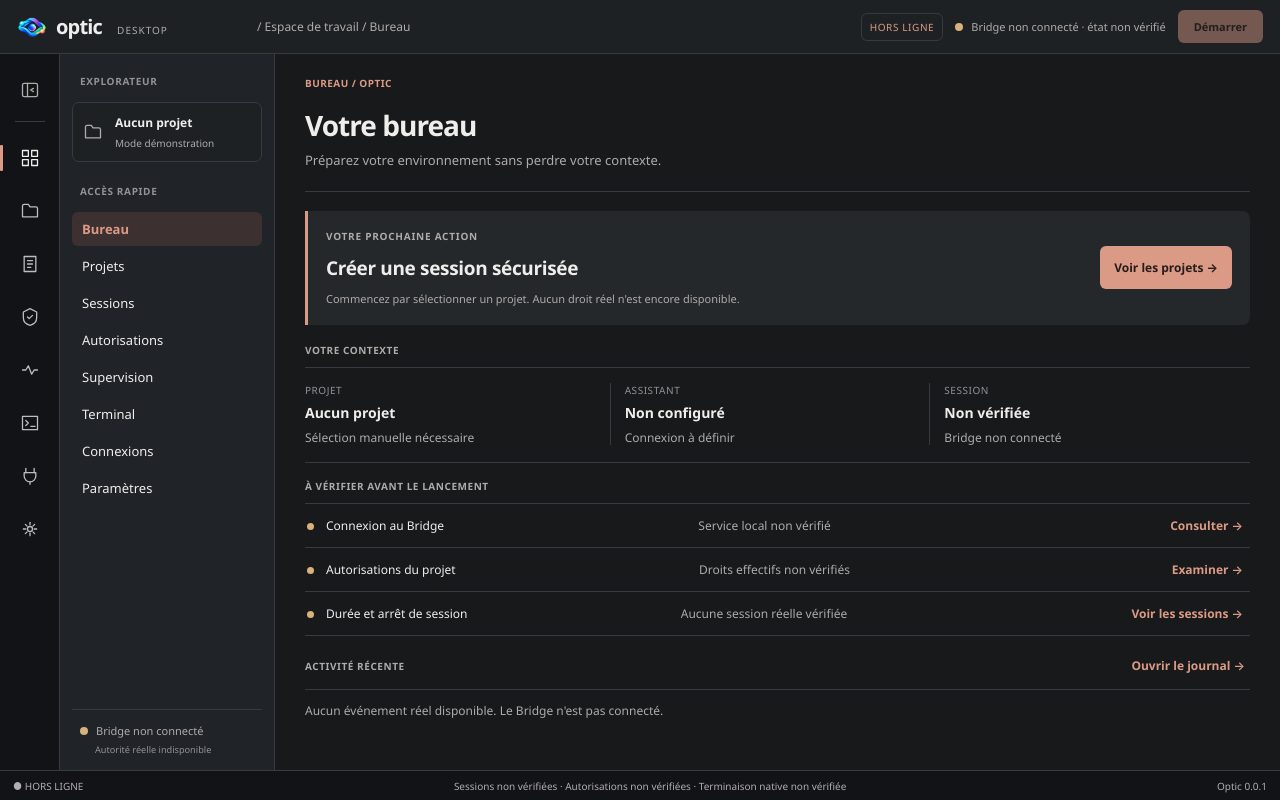
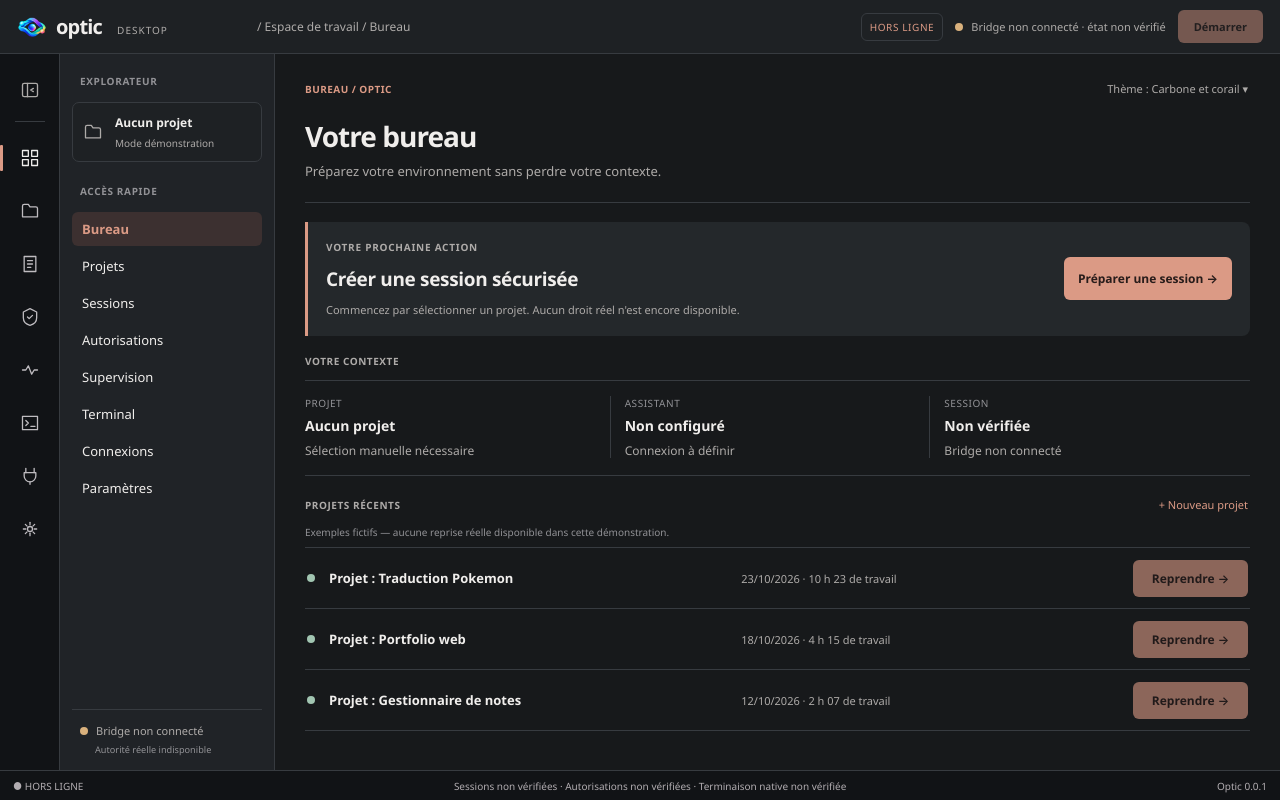
Before and after one commit to ELITEAYOTO/Alpha-Optic-APP, a React (Vite) app: page / in a window 1280 px wide. Built offline with nearby package versions, Linux system fonts and the light colour scheme.

Commit message:
feat(ui-d): align light/dark home and show safe recent-project demo

```diff
--- a/src/app/App.tsx
+++ b/src/app/App.tsx
@@ -7,6 +7,8 @@ import { DeveloperTerminalScreen } from "../features/terminal";
 import { SettingsScreen } from "../features/settings";
 import { UpdatesPanel } from "../features/updates";
 import packageInfo from "../../package.json";
+
+type Appearance = "dark" | "light";
 
 const descriptions: Record<Destination, string> = {
   home: "Le point de départ de votre espace de travail.",
@@ -21,9 +23,11 @@ const descriptions: Record<Destination, string> = {
 
 export function App() {
   const [section, setSection] = useState<Destination>("home");
+  const [appearance, setAppearance] = useState<Appearance>("dark");
   const item = destinations.find(({ id }) => id === section);
   const content = section === "home"
-    ? <OverviewScreen onNavigate={setSection} />
+    ? <OverviewScreen onNavigate={setSection} appearance={appearance}
+        onToggleAppearance={() => setAppearance(current => current === "dark" ? "light" : "dark")} />
     : section === "supervision"
       ? <SupervisionScreen onReturnHome={() => setSection("home")} />
       : section === "terminal"
@@ -40,8 +44,10 @@ export function App() {
         );
 
   return (
-    <DesktopShell active={section} onNavigate={setSection}>
-      {content}
-    </DesktopShell>
+    <div className="optic-theme-root" data-theme={appearance}>
+      <DesktopShell active={section} onNavigate={setSection}>
+        {content}
+      </DesktopShell>
+    </div>
   );
 }
--- a/src/features/overview/model/demo.ts
+++ b/src/features/overview/model/demo.ts
@@ -1,6 +1,13 @@
-// Demo-only display content. Never use this state to authorize or infer Bridge operations.
+// Demo-only display data. Never treat these values as actual project history,
+// session authority, Bridge state or permission grants.
 export const overviewDisplay = {
   project: { title: "Aucun projet", detail: "Sélection manuelle nécessaire" },
   assistant: { title: "Non configuré", detail: "Connexion à définir" },
   session: { title: "Non vérifiée", detail: "Bridge non connecté" },
 } as const;
+
+export const exampleRecentProjects = [
+  { id: "demo-pokemon", name: "Traduction Pokemon", date: "23/10/2026", duration: "10 h 23" },
+  { id: "demo-portfolio", name: "Portfolio web", date: "18/10/2026", duration: "4 h 15" },
+  { id: "demo-notes", name: "Gestionnaire de notes", date: "12/10/2026", duration: "2 h 07" },
+] as const;
--- a/src/features/overview/ui/OverviewScreen.css
+++ b/src/features/overview/ui/OverviewScreen.css
@@ -1,14 +1,18 @@
-/* UI D overview: owned by the overview feature. No styles leak into other screens. */
+/* UI D: one layout for both palettes; colors are resolved from theme tokens only. */
 .overview { width: 100%; min-width: 0; }
 .overview-heading { border-bottom: 1px solid var(--border); padding-bottom: 26px; }
-.overview-path { color: var(--accent); font-size: 10px; font-weight: 700; letter-spacing: .045em; margin-bottom: 28px; }
+.overview-topline { display: flex; align-items: center; justify-content: space-between; gap: 16px; margin-bottom: 28px; }
+.overview-path { color: var(--accent); font-size: 10px; font-weight: 700; letter-spacing: .045em; }
+.overview .theme-toggle { border: 0; background: transparent; color: var(--muted); padding: 5px 2px; font-size: 11px; text-align: right; }
+.overview .theme-toggle:hover, .overview .new-project-link:hover { color: var(--text); text-decoration: underline; }
 .overview-heading h1 { font-size: 32px; line-height: 1.18; }
-.overview-heading .intro { margin-top: 12px; line-height: 1.45; }
+.overview-heading .intro { margin-top: 12px; line-height: 1.45; color: var(--muted); }
 .overview .feature-strip { display: flex; align-items: center; justify-content: space-between; gap: 20px; background: var(--subtle); border-left: 3px solid var(--accent); border-radius: 0 8px 8px 0; padding: 20px 24px; margin: 26px 0 15px; min-height: 151px; }
 .overview .feature-strip .eyebrow { color: var(--muted); margin: 0 0 16px; }
 .overview .feature-strip h2 { font-size: 23px; line-height: 1.25; letter-spacing: -.018em; }
 .overview .feature-strip p { color: var(--muted); margin-top: 11px; line-height: 1.4; }
 .overview .primary-button { border: 0; background: var(--accent); color: var(--on-accent); border-radius: 6px; font-size: 12px; font-weight: 700; padding: 14px 18px; white-space: nowrap; flex: none; }
+.overview .primary-button:hover { filter: brightness(1.06); }
 .overview .section-heading { border-bottom: 1px solid var(--border); padding: 0 0 12px; margin-top: 18px; }
 .overview .section-heading h2 { font-size: 10px; letter-spacing: .055em; text-transform: uppercase; color: var(--muted); font-weight: 700; }
 .overview .context-grid { display: grid; grid-template-columns: repeat(3,minmax(0,1fr)); gap: 20px; padding: 20px 0 25px; border-bottom: 1px solid var(--border); }
@@ -17,18 +21,20 @@
 .overview .context-item small { color: var(--faint); font-size: 10px; letter-spacing: .055em; }
 .overview .context-item strong { font-size: 15px; line-height: 1.2; overflow-wrap: anywhere; }
 .overview .context-item span { color: var(--muted); font-size: 12px; line-height: 1.3; }
-.overview .check-list > div { display: grid; grid-template-columns: minmax(0,1fr) minmax(0,1.2fr) auto; align-items: center; gap: 14px; min-height: 44px; padding: 9px 4px; border-bottom: 1px solid var(--border); }
-.overview .check-list strong { font-size: 12px; font-weight: 500; }
-.overview .check-list strong::before { content: ""; display: inline-block; background: var(--warning); width: 7px; height: 7px; margin-right: 12px; border-radius: 50%; }
-.overview .check-list span { color: var(--muted); font-size: 12px; }
-.overview .check-list button, .overview .activity-link { background: none; border: 0; color: var(--accent); font-size: 12px; font-weight: 600; padding: 5px; white-space: nowrap; }
-.overview .activity-heading { display: flex; justify-content: space-between; align-items: center; }
-.overview .empty-activity { color: var(--muted); padding-top: 14px; font-size: 12px; line-height: 1.4; }
-
-/* Matching the narrower Figma frame without forcing an internal home scroll. */
+.overview .recent-heading { display: flex; align-items: center; justify-content: space-between; border: 0; padding-bottom: 0; margin-top: 18px; }
+.overview .new-project-link { background: transparent; border: 0; color: var(--accent); font-size: 11px; padding: 5px 2px; }
+.overview .recent-example-notice { font-size: 10px; color: var(--faint); margin: 8px 0 0; }
+.overview .recent-project-list { margin-top: 8px; border-top: 1px solid var(--border); }
+.overview .recent-project { display: grid; grid-template-columns: minmax(0,1.25fr) minmax(0,.85fr) 155px; align-items: center; gap: 15px; min-height: 61px; padding: 8px 8px; border-bottom: 1px solid var(--border); }
+.overview .recent-project-name { display: flex; align-items: center; gap: 14px; min-width: 0; }
+.overview .recent-project-name strong { font-size: 13px; font-weight: 600; text-overflow: ellipsis; overflow: hidden; white-space: nowrap; }
+.overview .recent-project-dot { height: 8px; width: 8px; border-radius: 50%; background: var(--positive); flex: 0 0 8px; }
+.overview .recent-project-meta { font-size: 11px; color: var(--muted); white-space: nowrap; }
+.overview .recent-project-resume { background: var(--accent); color: var(--on-accent); border-radius: 6px; border: 0; padding: 10px; min-width: 0; font-size: 12px; font-weight: 600; }
+.overview .recent-project-resume:disabled { opacity: .60; }
 @media (max-width: 1340px) {
   .overview-heading { padding-bottom: 21px; }
-  .overview-path { margin-bottom: 19px; }
+  .overview-topline { margin-bottom: 19px; }
   .overview-heading h1 { font-size: 28px; }
   .overview-heading .intro { margin-top: 9px; font-size: 13px; }
   .overview .feature-strip { min-height: 114px; margin: 19px 0 18px; padding: 14px 18px; }
@@ -36,20 +42,21 @@
   .overview .feature-strip h2 { font-size: 19px; }
   .overview .feature-strip p { margin-top: 10px; font-size: 11px; }
   .overview .primary-button { padding: 13px 14px; }
-  .overview .section-heading { margin-top: 16px; padding-bottom: 10px; }
+  .overview .section-heading { margin-top: 16px; }
   .overview .context-grid { gap: 14px; padding: 15px 0 17px; }
   .overview .context-item { gap: 8px; }
   .overview .context-item strong { font-size: 14px; }
-  .overview .check-list > div { min-height: 43px; padding: 8px 2px; }
-  .overview .empty-activity { padding-top: 13px; }
+  .overview .recent-project { grid-template-columns: minmax(0,1fr) minmax(0,.9fr) 115px; gap: 10px; padding-inline: 2px; }
 }
 @media (max-width: 1080px) {
   .overview .feature-strip { flex-wrap: wrap; }
   .overview .context-grid { gap: 10px; }
-  .overview .check-list > div { grid-template-columns: minmax(0, 1fr) auto; }
-  .overview .check-list span { grid-row: 2; grid-column: 1 / -1; }
+  .overview .recent-project { grid-template-columns: minmax(0, 1fr) 112px; }
+  .overview .recent-project-meta { grid-column: 1; grid-row: 2; padding-left: 22px; }
+  .overview .recent-project-resume { grid-column: 2; grid-row: 1 / 3; }
 }
 @media (max-height: 740px) {
   .overview .feature-strip { min-height: auto; }
   .overview .context-grid { padding-block: 12px; }
+  .overview .recent-project { min-height: 52px; }
 }
--- a/src/features/overview/ui/OverviewScreen.tsx
+++ b/src/features/overview/ui/OverviewScreen.tsx
@@ -1,6 +1,7 @@
-import { overviewDisplay } from "../model/demo";
+import { overviewDisplay, exampleRecentProjects } from "../model/demo";
 
-type OverviewDestination = "projects" | "connections" | "permissions" | "sessions" | "supervision";
+type OverviewDestination = "projects";
+type Appearance = "light" | "dark";
 
 const context = [
   { label: "PROJET", ...overviewDisplay.project },
@@ -8,22 +9,24 @@ const context = [
   { label: "SESSION", ...overviewDisplay.session },
 ] as const;
 
-const checks: ReadonlyArray<{
-  label: string;
-  detail: string;
-  action: string;
-  destination: OverviewDestination;
-}> = [
-  { label: "Connexion au Bridge", detail: "Service local non vérifié", action: "Consulter →", destination: "connections" },
-  { label: "Autorisations du projet", detail: "Droits effectifs non vérifiés", action: "Examiner →", destination: "permissions" },
-  { label: "Durée et arrêt de session", detail: "Aucune session réelle vérifiée", action: "Voir les sessions →", destination: "sessions" },
-];
+interface Props {
+  onNavigate: (section: OverviewDestination) => void;
+  appearance: Appearance;
+  onToggleAppearance: () => void;
+}
 
-export function OverviewScreen({ onNavigate }: { onNavigate: (section: OverviewDestination) => void }) {
+export function OverviewScreen({ onNavigate, appearance, onToggleAppearance }: Props) {
   return (
     <section className="overview" aria-labelledby="overview-title">
       <header className="overview-heading">
-        <div className="overview-path">BUREAU / OPTIC</div>
+        <div className="overview-topline">
+          <div className="overview-path">BUREAU / OPTIC</div>
+          <button type="button" className="theme-toggle" onClick={onToggleAppearance}
+            aria-label={appearance === "dark" ? "Activer le thème clair" : "Activer le thème sombre"}
+            title="Seules les couleurs de l'interface changent">
+            Thème : {appearance === "dark" ? "Carbone et corail" : "Lin et grenat"} <span aria-hidden="true">▾</span>
+          </button>
+        </div>
         <h1 id="overview-title">Votre bureau</h1>
         <p className="intro">Préparez votre environnement sans perdre votre contexte.</p>
       </header>
@@ -34,7 +37,9 @@ export function OverviewScreen({ onNavigate }: { onNavigate: (section: OverviewD
           <h2>Créer une session sécurisée</h2>
           <p>Commencez par sélectionner un projet. Aucun droit réel n'est encore disponible.</p>
         </div>
-        <button type="button" className="primary-button" onClick={() => onNavigate("projects")}>Voir les projets →</button>
+        <button type="button" className="primary-button" onClick={() => onNavigate("projects")}>
+          Préparer une session →
+        </button>
       </div>
 
       <section aria-labelledby="context-title">
@@ -50,26 +55,30 @@ export function OverviewScreen({ onNavigate }: { onNavigate: (section: OverviewD
         </div>
       </section>
 
-      <section aria-labelledby="checks-title">
-        <div className="section-heading"><h2 id="checks-title">À vérifier avant le lancement</h2></div>
-        <div className="check-list">
-          {checks.map(({ label, detail, action, destination }) => (
-            <div key={label}>
-              <strong>{label}</strong>
-              <span>{detail}</span>
-              <button type="button" onClick={() => onNavigate(destination)} aria-label={action + " " + label}>{action}</button>
+      <section aria-labelledby="recent-projects-title" className="recent-projects">
+        <div className="section-heading recent-heading">
+          <h2 id="recent-projects-title">Projets récents</h2>
+          <button type="button" className="new-project-link" onClick={() => onNavigate("projects")}>
+            + Nouveau projet
+          </button>
+        </div>
+        <p className="recent-example-notice">Exemples fictifs — aucune reprise réelle disponible dans cette démonstration.</p>
+        <div className="recent-project-list">
+          {exampleRecentProjects.map(project => (
+            <div className="recent-project" key={project.id}>
+              <div className="recent-project-name"><span className="recent-project-dot" aria-hidden="true" />
+                <strong>Projet : {project.name}</strong>
+              </div>
+              <span className="recent-project-meta">{project.date} · {project.duration} de travail</span>
+              <button type="button" className="recent-project-resume" disabled
+                title="Reprise indisponible : Bridge et accès au projet non connectés"
+                aria-label={"Reprendre " + project.name + " (indisponible dans la démonstration)"}>
+                Reprendre →
+              </button>
             </div>
           ))}
         </div>
       </section>
-
-      <section aria-labelledby="activity-title">
-        <div className="section-heading activity-heading">
-          <h2 id="activity-title">Activité récente</h2>
-          <button type="button" className="activity-link" onClick={() => onNavigate("supervision")}>Ouvrir le journal →</button>
-        </div>
-        <p className="empty-activity">Aucun événement réel disponible. Le Bridge n'est pas connecté.</p>
-      </section>
     </section>
   );
 }
--- a/src/styles/tokens.css
+++ b/src/styles/tokens.css
@@ -15,5 +15,25 @@
   --on-accent: #281c1a;
   --selected: #3c3030;
   --warning: #d9b17d;
+  --positive: #a1c5b1;
   --radius: 7px;
 }
+.optic-theme-root { width: 100%; height: 100%; color-scheme: dark; background: var(--bg); color: var(--text); }
+.optic-theme-root[data-theme="light"] {
+  color-scheme: light;
+  --bg: #f5f2ee;
+  --surface: #fffefd;
+  --subtle: #efeae6;
+  --rail: #25232a;
+  --explorer: #ede9e6;
+  --raised: #f6f3f0;
+  --border: #ded8d5;
+  --text: #29272b;
+  --muted: #716b70;
+  --faint: #978e94;
+  --accent: #96566c;
+  --on-accent: #ffffff;
+  --selected: #e9dde2;
+  --warning: #b17a45;
+  --positive: #497665;
+}
```
Also changed, not shown: 1 other file (tests, documents, lock files or other folders).
